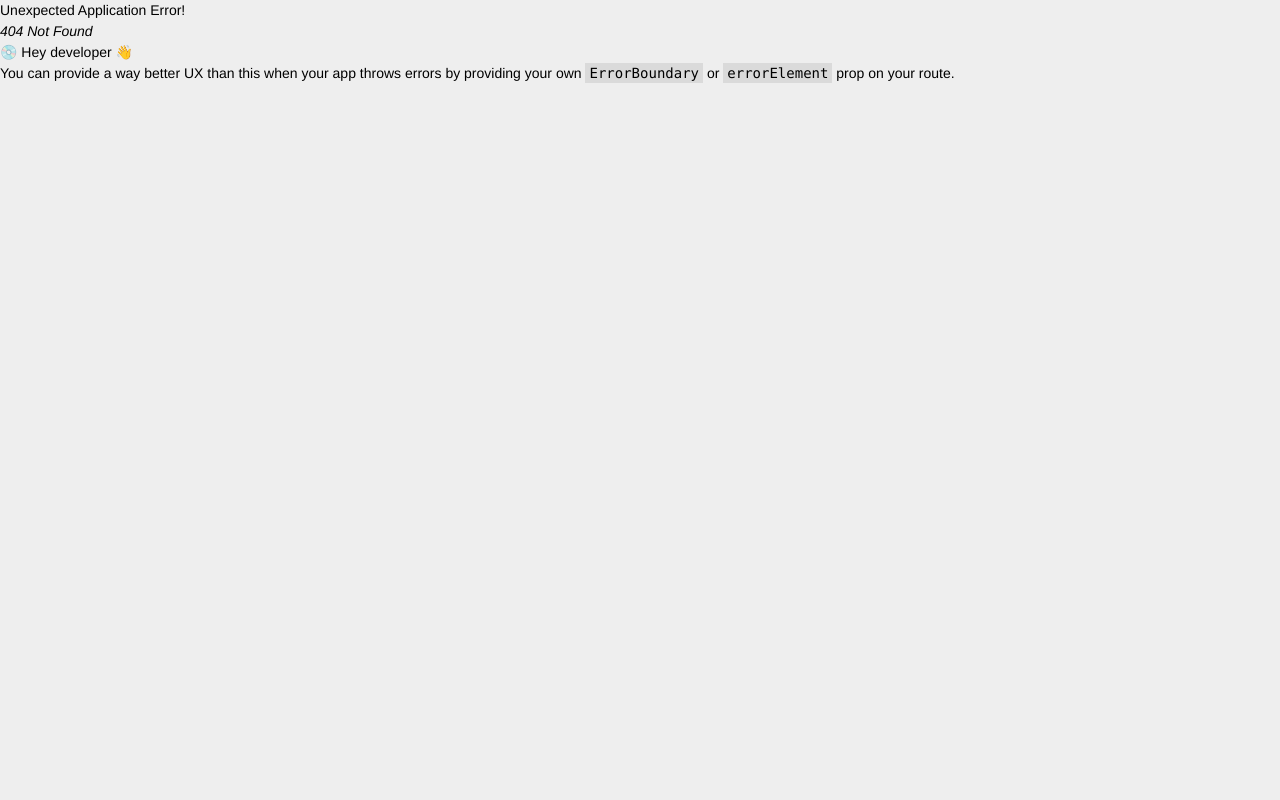
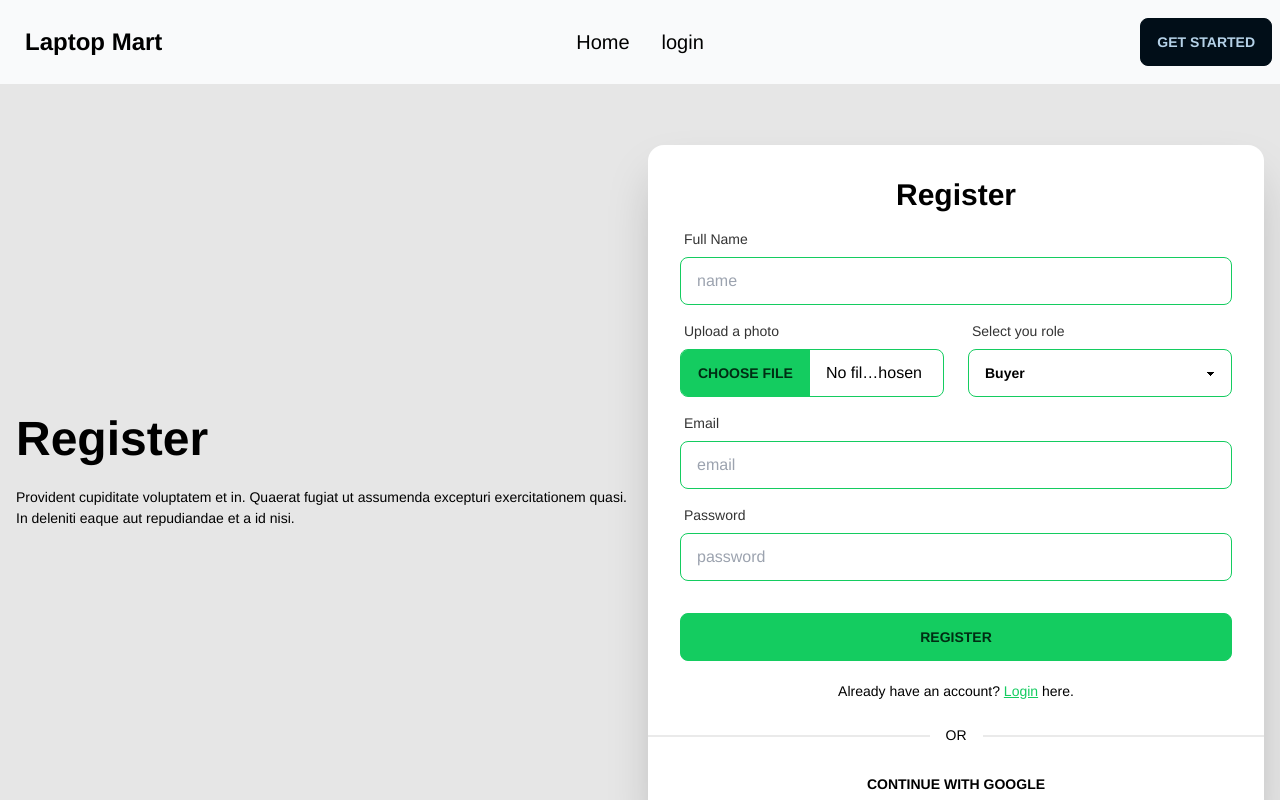
Before and after one commit to tahdiislam/laptop-mart-client, a React (Vite) app: page /register in a window 1280 px wide. Before the commit this address had no page. Shown: the top 800 px of the page. Built offline with nearby package versions, Linux system fonts and the light colour scheme.

Commit message:
add register page

```diff
--- a/package.json
+++ b/package.json
@@ -9,6 +9,7 @@
     "preview": "vite preview"
   },
   "dependencies": {
+    "axios": "^1.2.0",
     "daisyui": "^2.41.0",
     "firebase": "^9.14.0",
     "react": "^18.2.0",
--- a/src/Pages/Login/Login.jsx
+++ b/src/Pages/Login/Login.jsx
@@ -34,7 +34,7 @@ const Login = () => {
                   <span className="label-text">Email</span>
                 </label>
                 <input
-                  type="text"
+                  type="email"
                   placeholder="email"
                   className="input input-bordered"
                   {...register("email", {required: true})}
--- /dev/null
+++ b/src/Pages/Register/Register.jsx
@@ -0,0 +1,157 @@
+import axios from "axios";
+import React, { useRef, useState } from "react";
+import { useForm } from "react-hook-form";
+import { Link } from "react-router-dom";
+
+const Register = () => {
+  const [role, setRole] = useState("");
+  // react hook form
+  const {
+    register,
+    handleSubmit,
+    formState: { errors },
+  } = useForm();
+
+  //   // get the role value
+  //   const userRole = useRef();
+  //   // set role handler
+  //   const handleSetRole = () => {
+  //     console.log(userRole);
+  //   };
+  // login handler
+  const handleLogin = (data) => {
+    const name = data.name;
+    const email = data.email;
+    const password = data.password;
+    const image = data.image[0];
+    const formData = new FormData();
+    formData.append("image", image)
+    // same image to db
+    axios.post(``)
+  };
+  return (
+    <section>
+      <div className="hero min-h-screen bg-base-200">
+        <div className="hero-content flex-col lg:flex-row">
+          <div className="w-1/2 text-center lg:text-left">
+            <h1 className="text-5xl font-bold">Register</h1>
+            <p className="py-6">
+              Provident cupiditate voluptatem et in. Quaerat fugiat ut assumenda
+              excepturi exercitationem quasi. In deleniti eaque aut repudiandae
+              et a id nisi.
+            </p>
+          </div>
+          <div className="card w-1/2 shadow-2xl bg-base-100">
+            <form onSubmit={handleSubmit(handleLogin)} className="card-body">
+              <h3 className="text-3xl font-semibold text-center">Register</h3>
+              <div className="form-control">
+                <label className="label">
+                  <span className="label-text">Full Name</span>
+                </label>
+                <input
+                  type="text"
+                  placeholder="name"
+                  className="input input-bordered input-primary"
+                  {...register("name", { required: "Name is required!" })}
+                />
+                {errors?.name && (
+                  <p className="text-red-500 mt-2">{errors.name.message}</p>
+                )}
+              </div>
+              <div className="grid grid-cols-2 gap-6">
+                <div className="form-control">
+                  <label className="label">
+                    <span className="label-text">Upload a photo</span>
+                  </label>
+                  <input
+                    {...register("image", { required: "Photo is required!" })}
+                    type="file"
+                    className="file-input file-input-bordered file-input-primary w-full"
+                  />
+                  {errors?.image && (
+                    <p className="text-red-500 mt-2">{errors.image.message}</p>
+                  )}
+                </div>
+                <div className="form-control">
+                  <label className="label">
+                    <span className="label-text">Select you role</span>
+                  </label>
+                  <select
+                    name="role"
+                    onChange={(event) => setRole(event.target.value)}
+                    required
+                    className="select select-primary w-full max-w-xs"
+                  >
+                    <option defaultValue="selected">Buyer</option>
+                    <option>Seller</option>
+                  </select>
+                </div>
+              </div>
+              <div className="form-control">
+                <label className="label">
+                  <span className="label-text">Email</span>
+                </label>
+                <input
+                  type="email"
+                  placeholder="email"
+                  className="input input-bordered input-primary"
+                  {...register("email", { required: "Email is required!" })}
+                />
+                {errors?.email && (
+                  <p className="text-red-500 mt-2">{errors.email.message}</p>
+                )}
+              </div>
+              <div className="form-control">
+                <label className="label">
+                  <span className="label-text">Password</span>
+                </label>
+                <input
+                  type="password"
+                  placeholder="password"
+                  className="input input-bordered input-primary"
+                  {...register("password", {
+                    required: "Password is required!",
+                    minLength: {
+                      value: 8,
+                      message: "Password must be 8 character or more",
+                    },
+                    pattern: {
+                      value: /(?=.*[A-Z])(?=.*[!@#$&*])(?=.*[0-9])/,
+                      message: "Password must be strong",
+                    },
+                  })}
+                />
+                {errors?.password && (
+                  <p className="text-red-500 mt-2">{errors.password.message}</p>
+                )}
+              </div>
+              <div className="form-control mt-6">
+                <button type="submit" className="btn btn-primary">
+                  Register
+                </button>
+              </div>
+              <p className="text-center mt-3">
+                Already have an account?{" "}
+                <Link
+                  className="text-primary underline hover:no-underline"
+                  to="/login"
+                >
+                  Login
+                </Link>{" "}
+                here.
+              </p>
+            </form>
+            <div className="divider mt-[-6px]">OR</div>
+            <div className="flex justify-center mb-4">
+              <button className="btn btn-ghost w-1/2">
+                Continue with Google
+              </button>
+            </div>
+          </div>
+        </div>
+      </div>
+    </section>
+  );
+};
+
+export default Register;
--- a/src/Router/router.jsx
+++ b/src/Router/router.jsx
@@ -2,6 +2,7 @@ import { createBrowserRouter } from "react-router-dom";
 import Main from "../Layout/Main";
 import Home from "../Pages/Home/Home/Home";
 import Login from "../Pages/Login/Login";
+import Register from "../Pages/Register/Register";
 
 const router = createBrowserRouter([
     {
@@ -12,6 +13,9 @@ const router = createBrowserRouter([
             {
                 path: "/login", element: <Login/>
             },
+            {
+                path: "/register", element: <Register/>
+            },
         ]
     }
 ])
```
Also changed, not shown: 1 other file (tests, documents, lock files or other folders).
